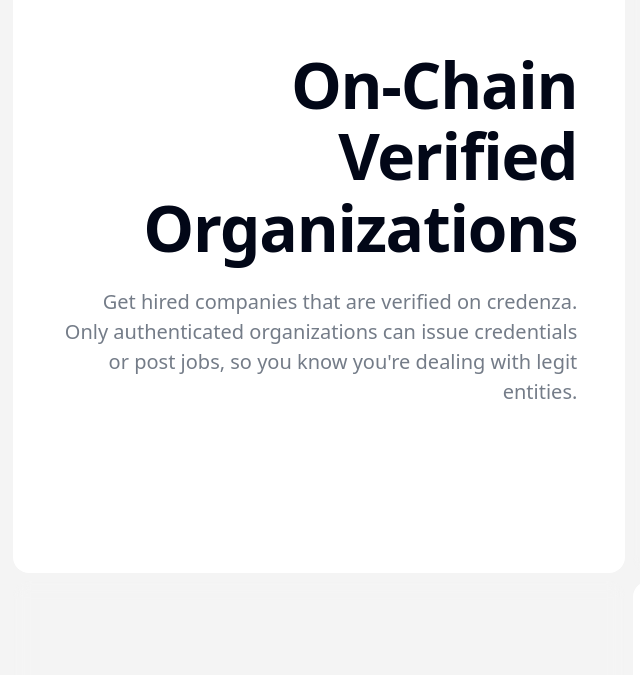
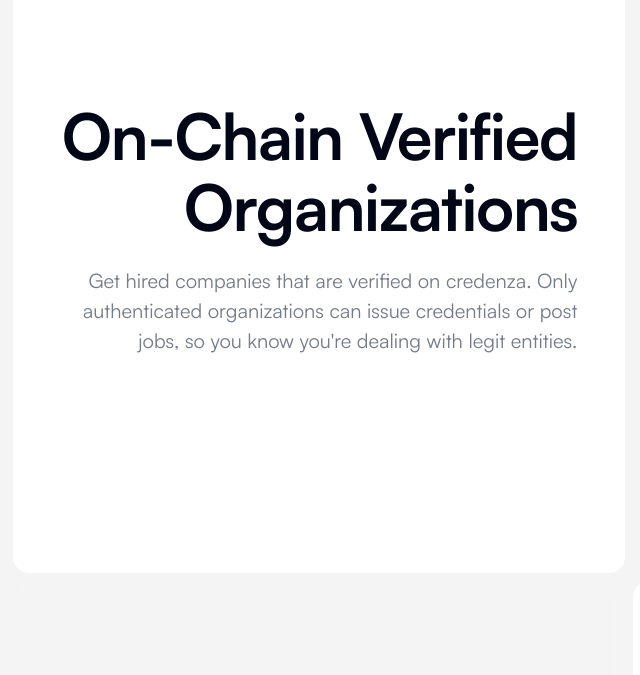
Before and after one commit to TinyTribe/credenza-frontend, a Next.js app: page / in a window 1280 px wide. Shown: the part 125-800 px from the top of the page, without its empty margins (11-651 px from the left). Built offline with nearby package versions, Linux system fonts and the light colour scheme.

Commit message:
style: update font-family to Satoshi using localFont

```diff
--- a/src/app/layout.tsx
+++ b/src/app/layout.tsx
@@ -1,5 +1,6 @@
 import type { Metadata } from 'next'
 import { Geist, Geist_Mono } from 'next/font/google'
+import localFont from 'next/font/local'
 import './globals.css'
 
 const geistSans = Geist({
@@ -10,6 +11,10 @@
 const geistMono = Geist_Mono({
   variable: '--font-geist-mono',
   subsets: ['latin'],
+})
+
+const satoshi = localFont({
+  src: './Satoshi-Variable.ttf',
 })
 
 export const metadata: Metadata = {
@@ -23,7 +28,7 @@
   children: React.ReactNode
 }>) {
   return (
-    <html lang='en'>
+    <html lang='en' className={satoshi.className}>
       <body
         className={`${geistSans.variable} ${geistMono.variable} antialiased`}
       >
```
Also changed, not shown: src/app/Satoshi-Variable.ttf (added).
